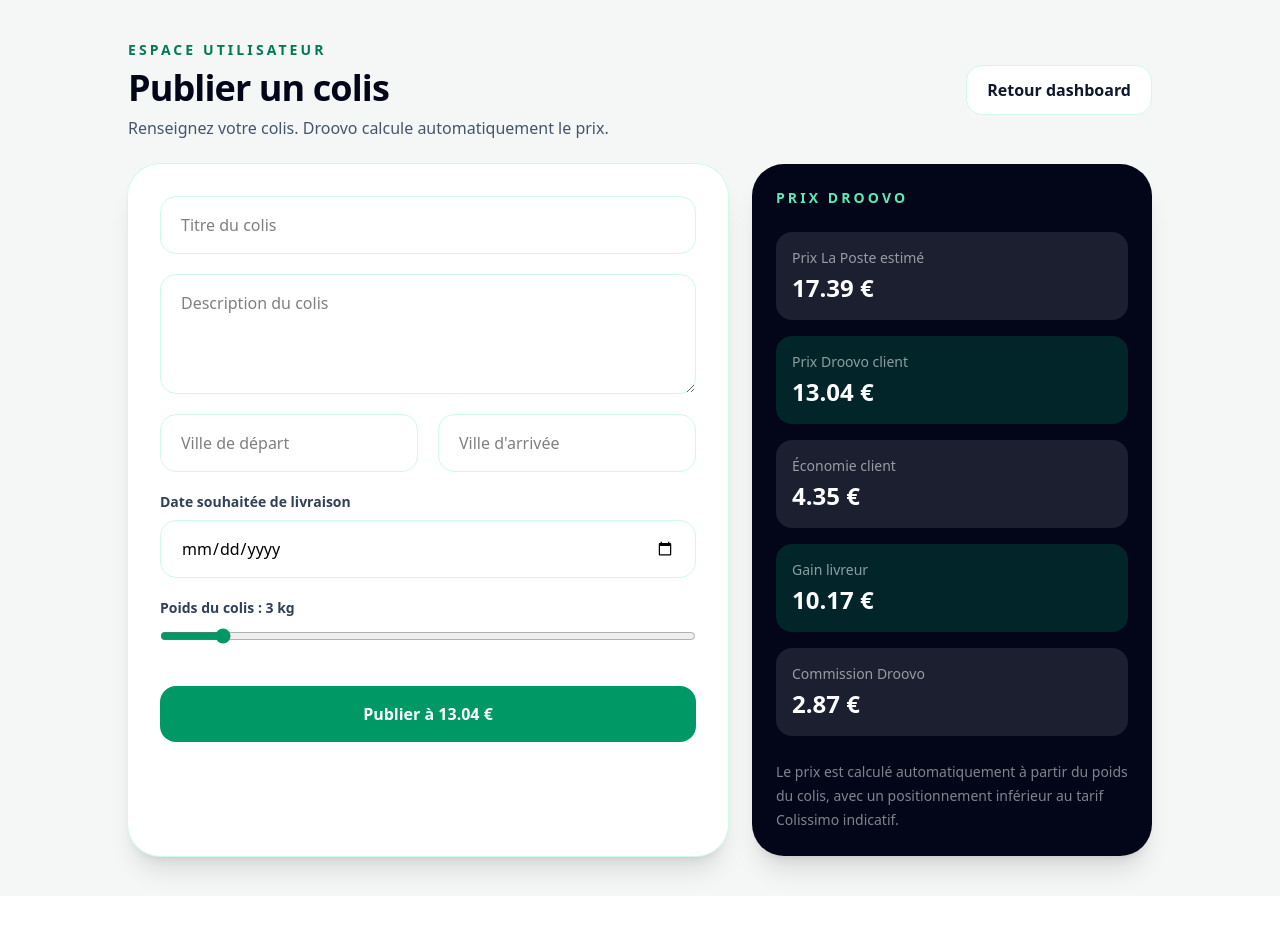
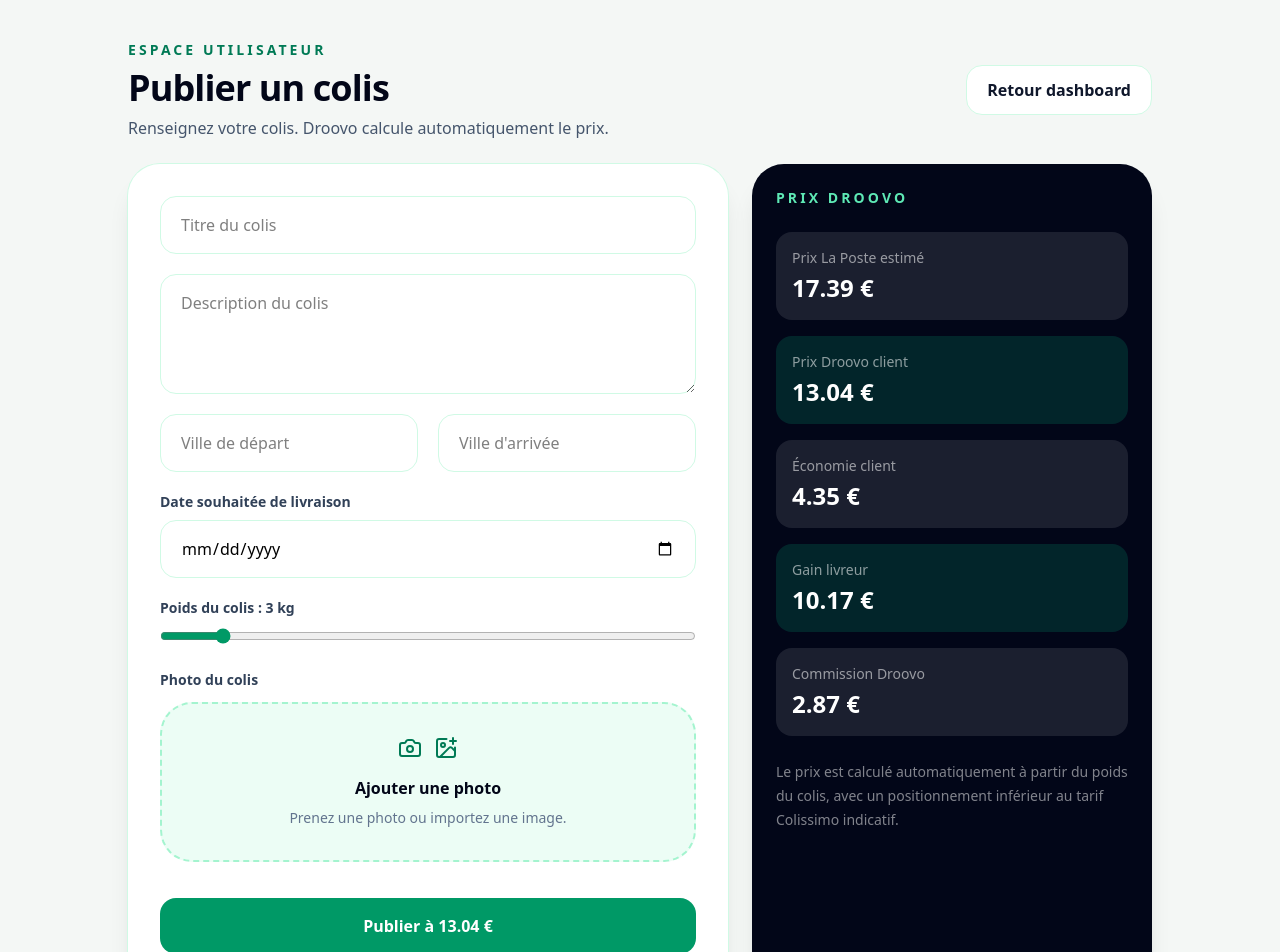
Before and after one commit to lafere75-del/Droovo, a Next.js app: page /dashboard/publier-colis in a window 1280 px wide. Shown: the top 952 px of the page. Before the commit the page ends 896 px from the top, so only its background shows below. Built offline with nearby package versions, Linux system fonts and the light colour scheme.

Commit message:
Update page.jsx

```diff
--- a/app/dashboard/publier-colis/page.jsx
+++ b/app/dashboard/publier-colis/page.jsx
@@ -2,6 +2,7 @@
 
 import { useMemo, useState } from "react";
 import { useRouter } from "next/navigation";
+import { Camera, ImagePlus } from "lucide-react";
 import { supabase } from "../../../lib/supabaseClient";
 
 export default function PublierColisPage() {
@@ -13,6 +14,10 @@ export default function PublierColisPage() {
   const [toCity, setToCity] = useState("");
   const [desiredDate, setDesiredDate] = useState("");
   const [weight, setWeight] = useState(3);
+
+  const [imageFile, setImageFile] = useState(null);
+  const [imagePreview, setImagePreview] = useState("");
+
   const [loading, setLoading] = useState(false);
 
   const pricing = useMemo(() => {
@@ -43,6 +48,40 @@ export default function PublierColisPage() {
     };
   }, [weight]);
 
+  async function handleImageChange(e) {
+    const file = e.target.files?.[0];
+
+    if (!file) return;
+
+    setImageFile(file);
+
+    const previewUrl = URL.createObjectURL(file);
+    setImagePreview(previewUrl);
+  }
+
+  async function uploadImage(userId) {
+    if (!imageFile) return null;
+
+    const fileExt = imageFile.name.split(".").pop();
+
+    const fileName = `${userId}-${Date.now()}.${fileExt}`;
+
+    const { error } = await supabase.storage
+      .from("package-images")
+      .upload(fileName, imageFile);
+
+    if (error) {
+      alert("Erreur upload image : " + error.message);
+      return null;
+    }
+
+    const { data } = supabase.storage
+      .from("package-images")
+      .getPublicUrl(fileName);
+
+    return data.publicUrl;
+  }
+
   async function handleSubmit(e) {
     e.preventDefault();
     setLoading(true);
@@ -57,17 +96,24 @@ export default function PublierColisPage() {
       return;
     }
 
+    const imageUrl = await uploadImage(user.id);
+
     const { error } = await supabase.from("packages").insert({
       user_id: user.id,
+
       title,
       description,
 
       departure_city: fromCity,
       arrival_city: toCity,
+
       desired_date: desiredDate,
 
       weight,
       price: pricing.droovoPrice,
+
+      image_url: imageUrl,
+
       status: "active",
     });
 
@@ -79,6 +125,7 @@ export default function PublierColisPage() {
     }
 
     alert("Colis publié avec succès.");
+
     router.push("/dashboard");
   }
 
@@ -90,9 +137,11 @@ export default function PublierColisPage() {
             <p className="text-sm font-black uppercase tracking-[0.22em] text-emerald-700">
               Espace utilisateur
             </p>
+
             <h1 className="mt-2 text-4xl font-black tracking-tight text-slate-950">
               Publier un colis
             </h1>
+
             <p className="mt-2 text-slate-600">
               Renseignez votre colis. Droovo calcule automatiquement le prix.
             </p>
@@ -163,6 +212,7 @@ export default function PublierColisPage() {
                 <label className="mb-2 block text-sm font-black text-slate-700">
                   Poids du colis : {weight} kg
                 </label>
+
                 <input
                   type="range"
                   min="1"
@@ -172,6 +222,43 @@ export default function PublierColisPage() {
                   onChange={(e) => setWeight(Number(e.target.value))}
                   className="w-full accent-emerald-600"
                 />
+              </div>
+
+              <div>
+                <label className="mb-3 block text-sm font-black text-slate-700">
+                  Photo du colis
+                </label>
+
+                <label className="flex cursor-pointer flex-col items-center justify-center rounded-[2rem] border-2 border-dashed border-emerald-200 bg-emerald-50 p-8 text-center transition hover:bg-emerald-100">
+                  <div className="flex items-center gap-3">
+                    <Camera className="text-emerald-700" />
+                    <ImagePlus className="text-emerald-700" />
+                  </div>
+
+                  <p className="mt-4 font-black text-slate-950">
+                    Ajouter une photo
+                  </p>
+
+                  <p className="mt-2 text-sm text-slate-500">
+                    Prenez une photo ou importez une image.
+                  </p>
+
+                  <input
+                    type="file"
+                    accept="image/*"
+                    capture="environment"
+                    onChange={handleImageChange}
+                    className="hidden"
+                  />
+                </label>
+
+                {imagePreview && (
+                  <img
+                    src={imagePreview}
+                    alt="Preview colis"
+                    className="mt-5 h-64 w-full rounded-[2rem] object-cover ring-1 ring-emerald-100"
+                  />
+                )}
               </div>
 
               <button
@@ -196,20 +283,24 @@ export default function PublierColisPage() {
                 label="Prix La Poste estimé"
                 value={`${pricing.laposte} €`}
               />
+
               <PriceLine
                 label="Prix Droovo client"
                 value={`${pricing.droovoPrice} €`}
                 highlight
               />
+
               <PriceLine
                 label="Économie client"
                 value={`${pricing.saving} €`}
               />
+
               <PriceLine
                 label="Gain livreur"
                 value={`${pricing.driverGain} €`}
                 highlight
               />
+
               <PriceLine
                 label="Commission Droovo"
                 value={`${pricing.commission} €`}
@@ -235,6 +326,7 @@ function PriceLine({ label, value, highlight }) {
       }`}
     >
       <p className="text-sm text-white/55">{label}</p>
+
       <p className="mt-1 text-2xl font-black text-white">{value}</p>
     </div>
   );
```
